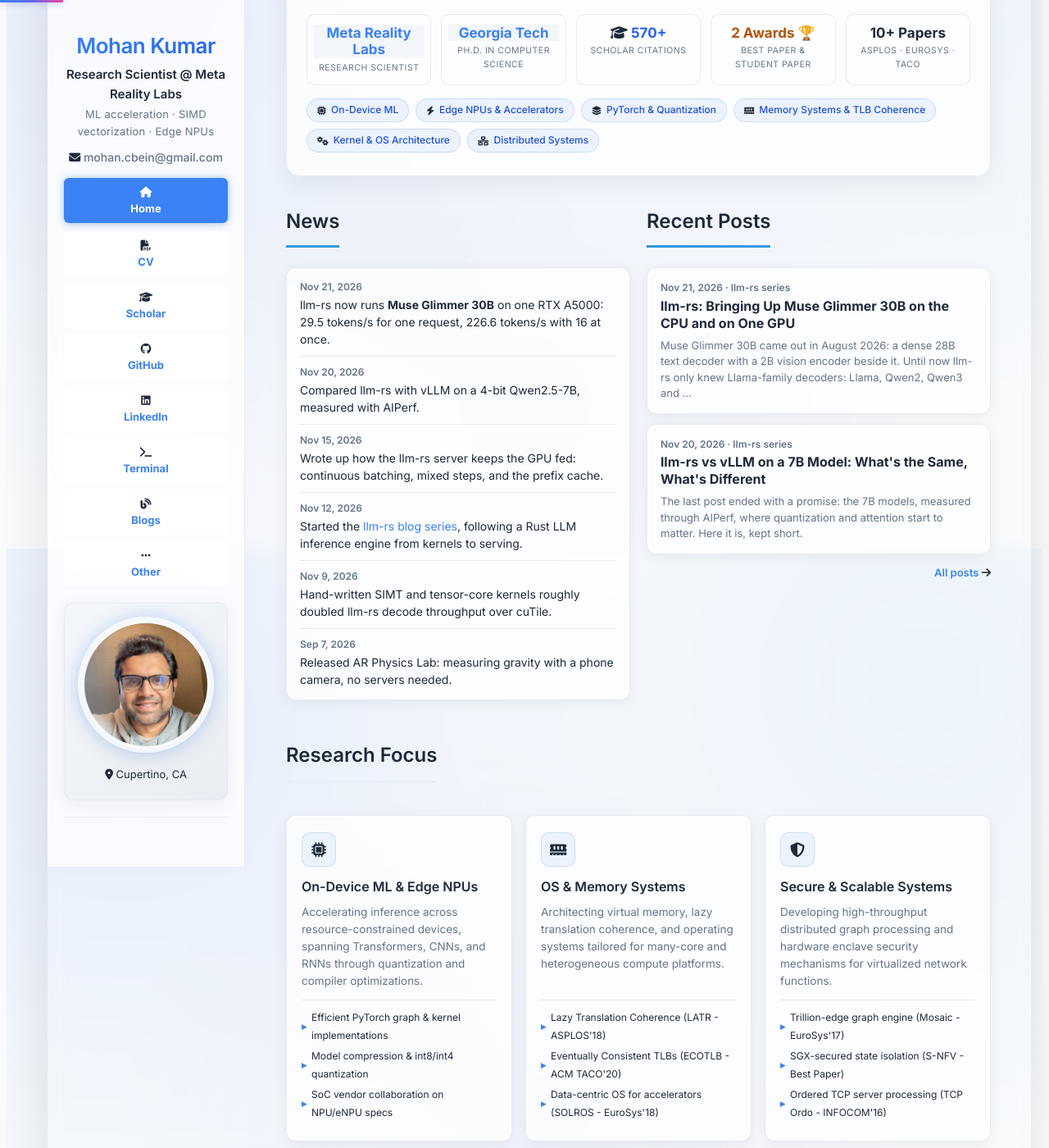
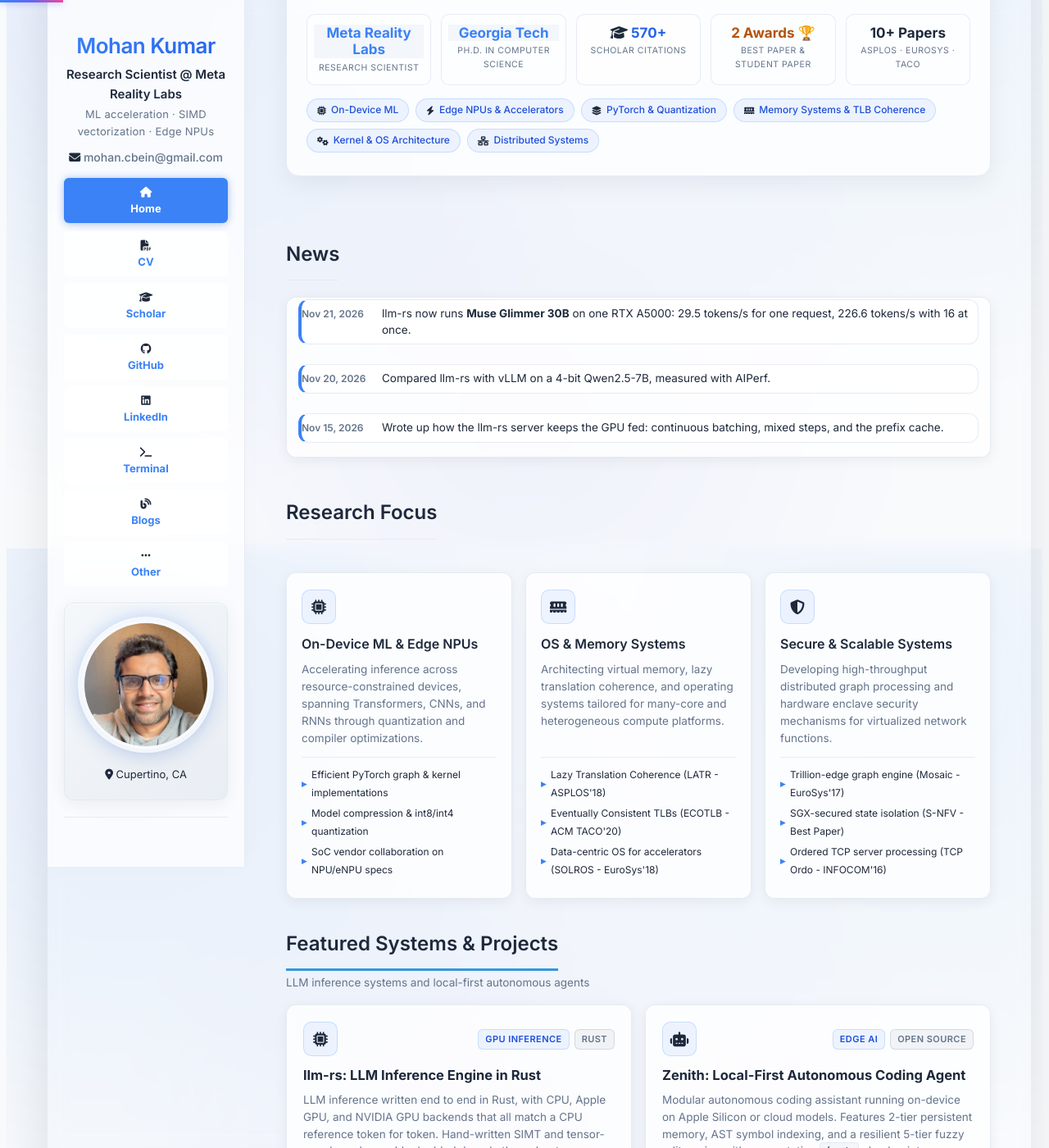
Before and after one commit to mohankku/mohankku.github.io, a Jekyll site: the page built from index.md, in a window 1280 px wide and 1400 px high, scrolled down 239 px. Shown: the whole window at 82% size. Built offline with Jekyll 4.4.1, drawn with Linux system fonts in a browser that asks for light colours.

Commit message:
Keep only a compact, scrolling news feed on the home page
Co-Authored-By: Claude Opus 5.5 <noreply@anthropic.com>

```diff
--- a/assets/css/style.scss
+++ b/assets/css/style.scss
@@ -2003,33 +2003,16 @@ pre code {
 }
 
 /* ==========================================================================
-   Home page: News feed + Recent Posts
+   Home page: News feed (fixed height, items scroll)
    ========================================================================== */
-.home-updates {
-  display: grid;
-  grid-template-columns: 1fr 1fr;
-  gap: 20px;
-  margin: 28px 0 8px;
-
-  h2 {
-    margin-top: 0 !important;
-  }
-}
-
-@media (max-width: 820px) {
-  .home-updates {
-    grid-template-columns: 1fr;
-  }
-}
-
-.home-updates-col {
-  min-width: 0;
-}
-
 .news-feed {
   list-style: none;
-  margin: 0;
-  padding: 4px 16px;
+  margin: 0 0 8px;
+  padding: 2px 14px;
+  max-height: 190px;
+  overflow-y: auto;
+  overscroll-behavior: contain;
+  scrollbar-width: thin;
   background: var(--card-bg);
   border: 1px solid var(--card-border);
   border-radius: 12px;
@@ -2037,9 +2020,12 @@ pre code {
 }
 
 .news-item {
-  padding: 10px 0;
-  font-size: 14px;
-  line-height: 1.5;
+  display: flex;
+  gap: 12px;
+  align-items: baseline;
+  padding: 7px 0;
+  font-size: 13.5px;
+  line-height: 1.45;
 
   & + & {
     border-top: 1px solid var(--border-color);
@@ -2047,62 +2033,25 @@ pre code {
 }
 
 .news-date {
-  display: block;
+  flex: 0 0 86px;
   font-size: 12px;
   font-weight: 600;
   color: var(--text-muted);
-  margin-bottom: 2px;
+  white-space: nowrap;
 }
 
 .news-text {
   color: var(--text-color);
-}
-
-.recent-posts {
-  display: flex;
-  flex-direction: column;
-  gap: 12px;
-}
-
-.recent-post-card {
-  display: block;
-  padding: 14px 16px;
-  background: var(--card-bg);
-  border: 1px solid var(--card-border);
-  border-radius: 12px;
-  box-shadow: 0 4px 16px var(--card-shadow), var(--glass-highlight);
-  color: inherit;
-  text-decoration: none;
-  transition: border-color 0.2s ease;
-
-  &:hover {
-    text-decoration: none;
-    border-color: var(--link-color);
-
-    .recent-post-title {
-      color: var(--link-color);
-    }
-  }
-}
-
-.recent-post-title {
-  display: block;
-  font-size: 16px;
-  font-weight: 700;
-  line-height: 1.35;
-  color: var(--text-color);
-  margin-bottom: 6px;
-}
-
-.recent-post-excerpt {
-  display: block;
-  font-size: 13px;
-  line-height: 1.5;
-  color: var(--text-muted);
-}
-
-.recent-posts-more {
-  font-size: 13px;
-  font-weight: 600;
-  align-self: flex-end;
-}
+  min-width: 0;
+}
+
+@media (max-width: 480px) {
+  .news-item {
+    flex-direction: column;
+    gap: 0;
+  }
+
+  .news-date {
+    flex-basis: auto;
+  }
+}
--- a/index.md
+++ b/index.md
@@ -41,33 +41,15 @@ title: Home
   </div>
 </div>
 
-<div class="home-updates">
-  <div class="home-updates-col">
-    <h2 id="news">News</h2>
-    <ul class="news-feed">
-      {% for item in site.data.news limit: 6 %}
-        <li class="news-item">
-          <span class="news-date">{{ item.date | date: "%b %-d, %Y" }}</span>
-          <span class="news-text">{{ item.text | markdownify | remove: '<p>' | remove: '</p>' | strip }}</span>
-        </li>
-      {% endfor %}
-    </ul>
-  </div>
-
-  <div class="home-updates-col">
-    <h2 id="recent-posts">Recent Posts</h2>
-    <div class="recent-posts">
-      {% for post in site.posts limit: 2 %}
-        <a class="recent-post-card" href="{{ post.url | relative_url }}">
-          <span class="news-date">{{ post.date | date: "%b %-d, %Y" }}{% if post.series %} · {{ post.series }} series{% endif %}</span>
-          <span class="recent-post-title">{{ post.title }}</span>
-          <span class="recent-post-excerpt">{{ post.excerpt | strip_html | truncate: 180 }}</span>
-        </a>
-      {% endfor %}
-      <a class="recent-posts-more" href="{{ '/blogs' | relative_url }}">All posts <i class="fa-solid fa-arrow-right"></i></a>
-    </div>
-  </div>
-</div>
+<h2 id="news">News</h2>
+<ul class="news-feed">
+  {% for item in site.data.news %}
+    <li class="news-item">
+      <span class="news-date">{{ item.date | date: "%b %-d, %Y" }}</span>
+      <span class="news-text">{{ item.text | markdownify | remove: '<p>' | remove: '</p>' | strip }}</span>
+    </li>
+  {% endfor %}
+</ul>
 
 <h2 id="research-focus">Research Focus</h2>
 
```
